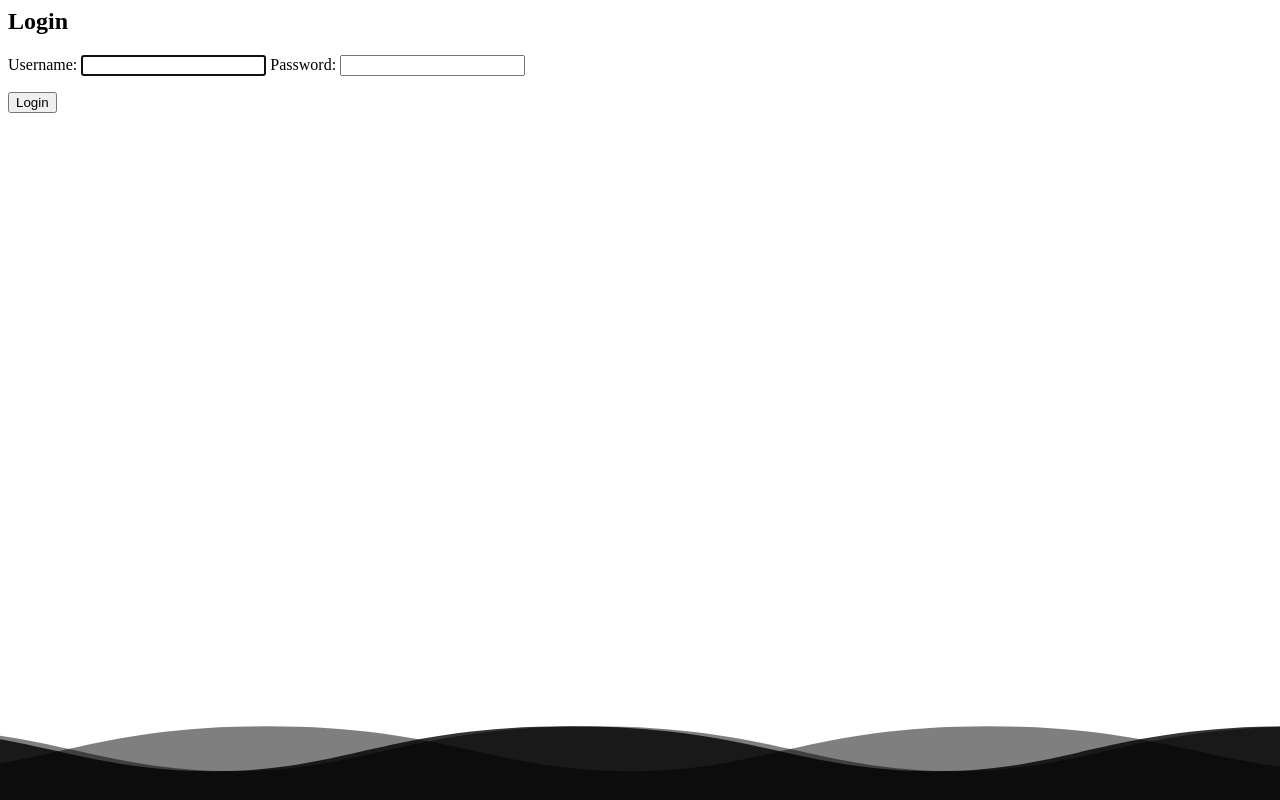
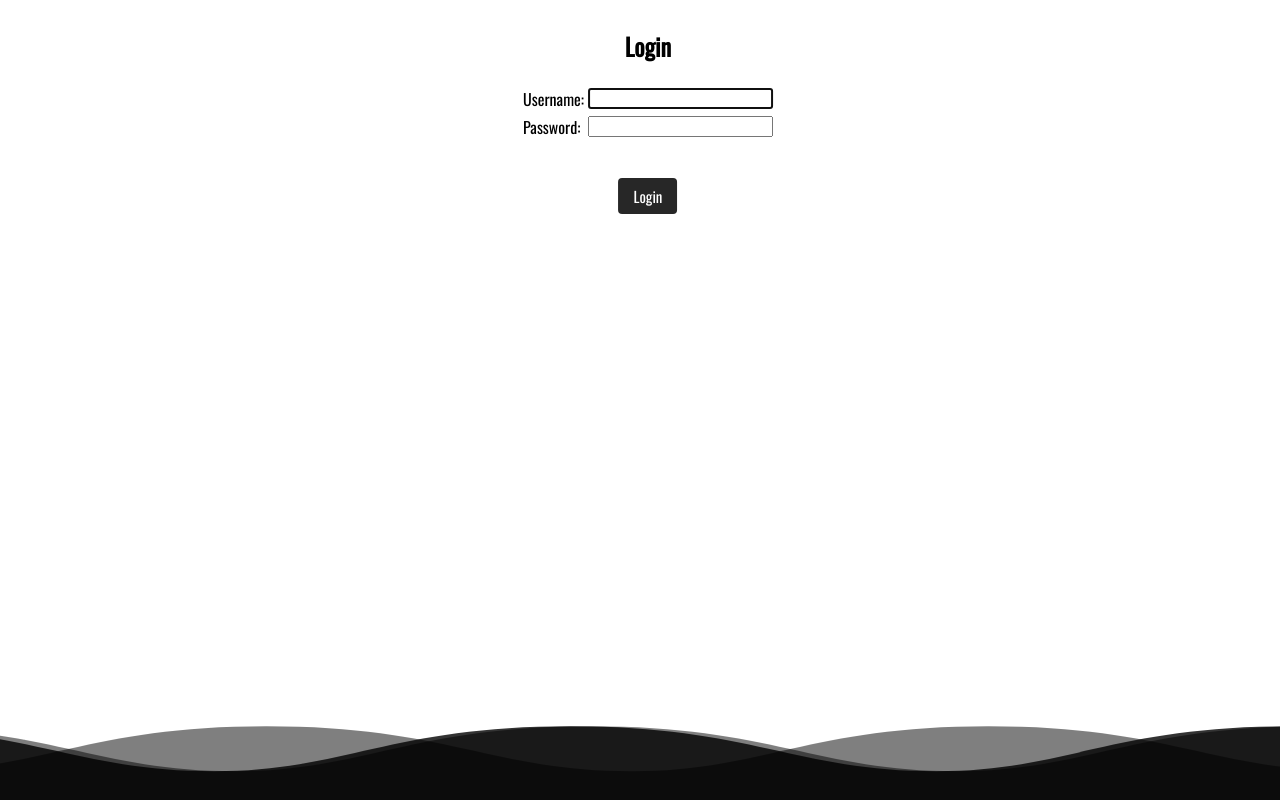
Before and after one commit to Unikorn996/ku-polls, a Django app: page /accounts/login/ in a window 1280 px wide. Run offline with Django 4.2, Linux system fonts and the light colour scheme.

Commit message:
fix models.py and improve appearance of login page

```diff
--- a/polls/templates/registration/login.html
+++ b/polls/templates/registration/login.html
@@ -1,6 +1,38 @@
 {% load static %}
 
 <link rel="stylesheet" href="{% static 'polls/style.css' %}">
+<link rel="preconnect" href="https://fonts.googleapis.com">
+<link rel="preconnect" href="https://fonts.gstatic.com" crossorigin>
+<link href="https://fonts.googleapis.com/css2?family=Oswald:wght@200;300;400&display=swap" rel="stylesheet">
+
+<style>
+    body {
+        font-family: 'Oswald', sans-serif;
+        font-weight: 400;
+    }
+    .container {
+        position: absolute;
+        margin-left: 50%;
+        transform: translateX(-50%);
+        text-align: center;
+    }
+    .logbutton {
+        font-family: 'Oswald', sans-serif;
+        font-size: 15;
+        padding: 7px 15px;
+        border-radius: 4px;
+        background-color: rgb(39, 39, 39);
+        color: white;
+        border: none;
+        margin: 7px;
+        transition: 0.3s;
+        margin-top: 20px;
+    }
+    .logbutton:hover {
+        background-color: rgb(92, 92, 92);
+        cursor: pointer;
+    }
+</style>
 
 <body>
     <div class="ocean">
@@ -10,12 +42,21 @@
     </div>
 </body>
 
+<div class="container">
 <h2>Login</h2>
     <form method="POST">
         {% csrf_token %}
-    {{ form.as_table }}
+        <table class="form-group">
+            {% for field in form %}
+                <tr>
+                    <td>{{ field.label_tag }}</td>
+                    <td>{{ field }}</td>
+                </tr>
+            {% endfor %}
+            </table>
         <p>
-        <button type="submit">Login</button>
+            <button class="logbutton" type="submit">Login</button>
         </p>
         <input type="hidden" name="next" value="{{next}}"/>
     </form>
+</div>
```
Also changed, not shown: polls/models.py (+6 -13 lines), polls/migrations/0003_alter_question_pub_date_vote.py (added). Lines whose indentation alone changed are shown as unchanged.
